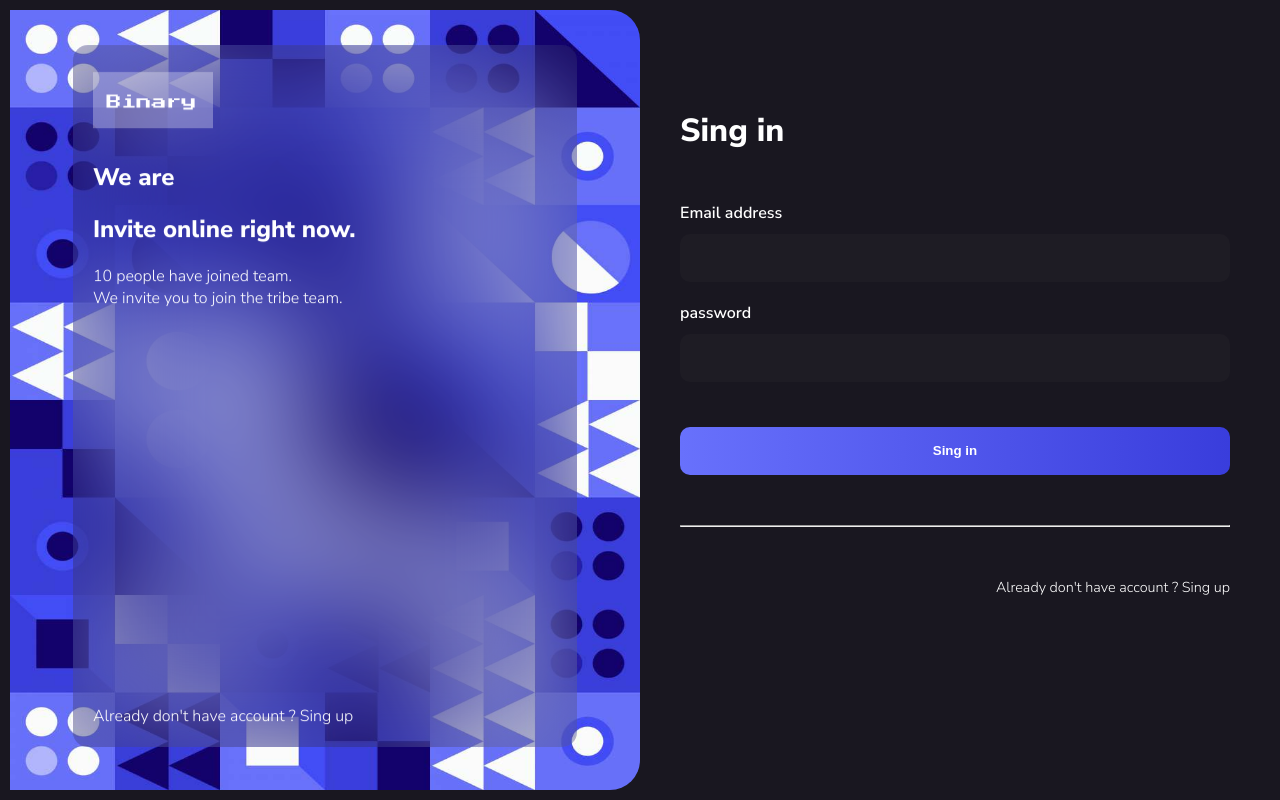
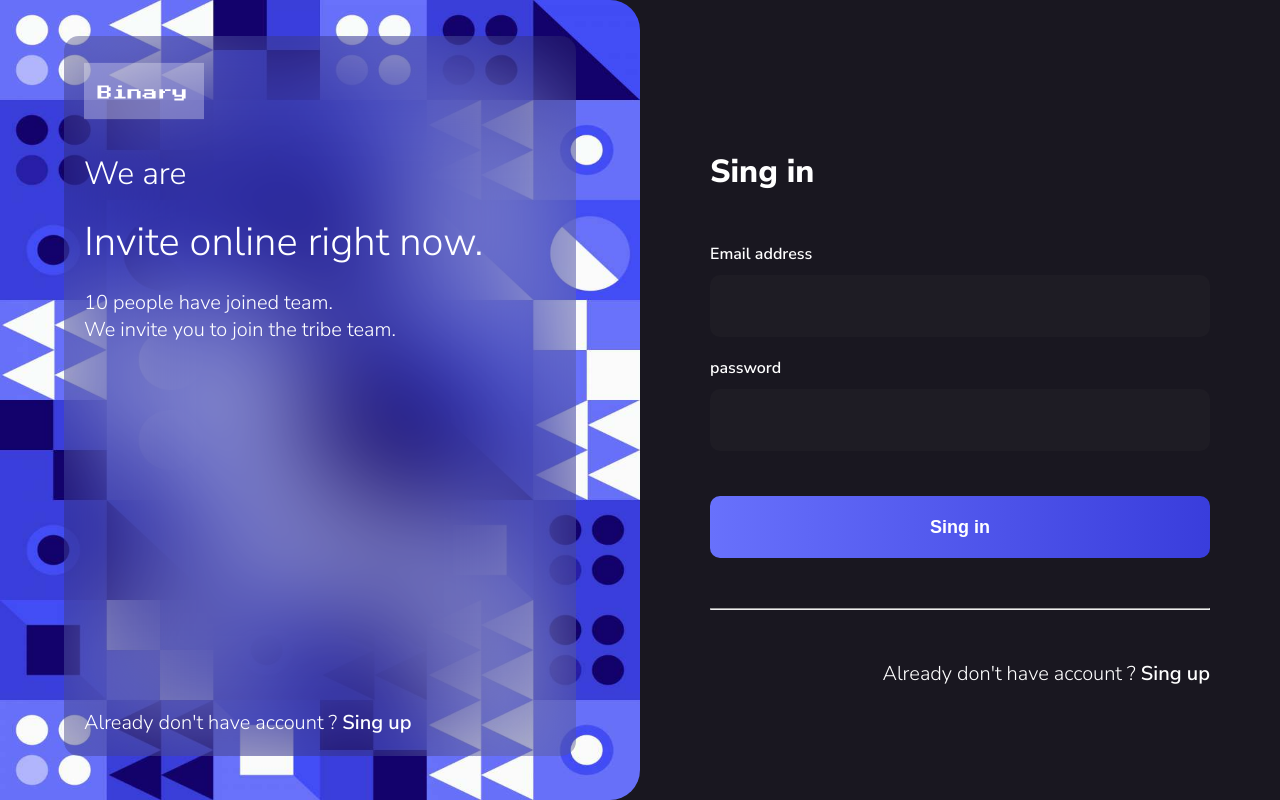
Before and after one commit to Dereje-getu-tadesse-10/login, a PHP site: page /login.html in a window 1280 px wide. Run offline with PHP 8.4, Linux system fonts and the light colour scheme.

Commit message:
ajout font size sur la version pc

```diff
--- a/login.html
+++ b/login.html
@@ -141,7 +141,7 @@
             </defs>
           </svg>
         </div>
-        <h1>Sing in</h1>
+        <h1 class="sing-in">Sing in</h1>
         <div class="join">
           <h2>We are</h2>
           <h3>Invite online right now.</h3>
--- a/style.css
+++ b/style.css
@@ -12,6 +12,7 @@ body{
 }
 
 a{
+    font-weight: 600;
     color: white;
 }
 
@@ -137,6 +138,7 @@ button[type="submit"]{
 @media only screen and (min-width:900px) {
     main {
         display: flex;
+        padding: 0;
     }
     .left{
         position: relative;
@@ -144,7 +146,10 @@ button[type="submit"]{
         height: 100%;
         width: 50%;
     }
-
+    .glass-account,
+    .sing-up{
+        font-size: 20px;
+    }
     h1{
         display: block;
     }
@@ -180,6 +185,18 @@ button[type="submit"]{
         margin-top:20px;
         gap:20px;
     }
+    .message h1{
+        font-size: 40px;
+        font-weight: 500;
+    }
+    .message h2{
+        font-size: 32px;
+        font-weight: 500;
+    }
+    .message p{
+        font-size: 20px;
+        font-weight: 500;
+    }
     .glass-account{
         position: absolute;
         bottom: 20px;
@@ -201,4 +218,30 @@ button[type="submit"]{
     .sing-up{
         margin-top: 50px;
     }
+
+    input[type="email"],
+    input[type="password"],
+    button[type="submit"]{
+        height: 62px;
+    }
+
+    button[type="submit"]{
+        font-size: 18px;
+    }
 }
+
+@media only screen and (min-width: 1200px){
+
+    form{
+        max-width: 500px;
+    }
+    hr{
+        max-width: 500px;
+        margin: auto;
+    }
+    .sing-in,
+    .sing-up{
+        max-width: 500px;
+        margin: 50px auto;
+    }
+}
```
